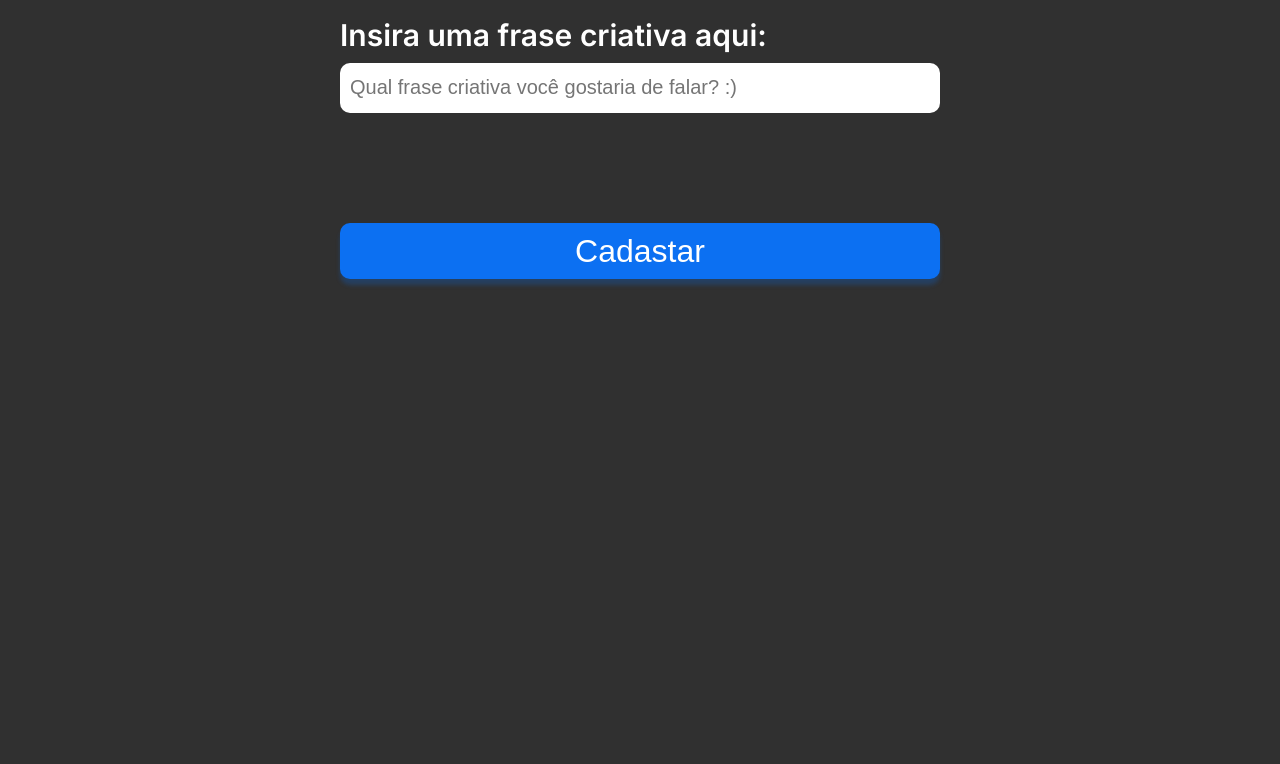
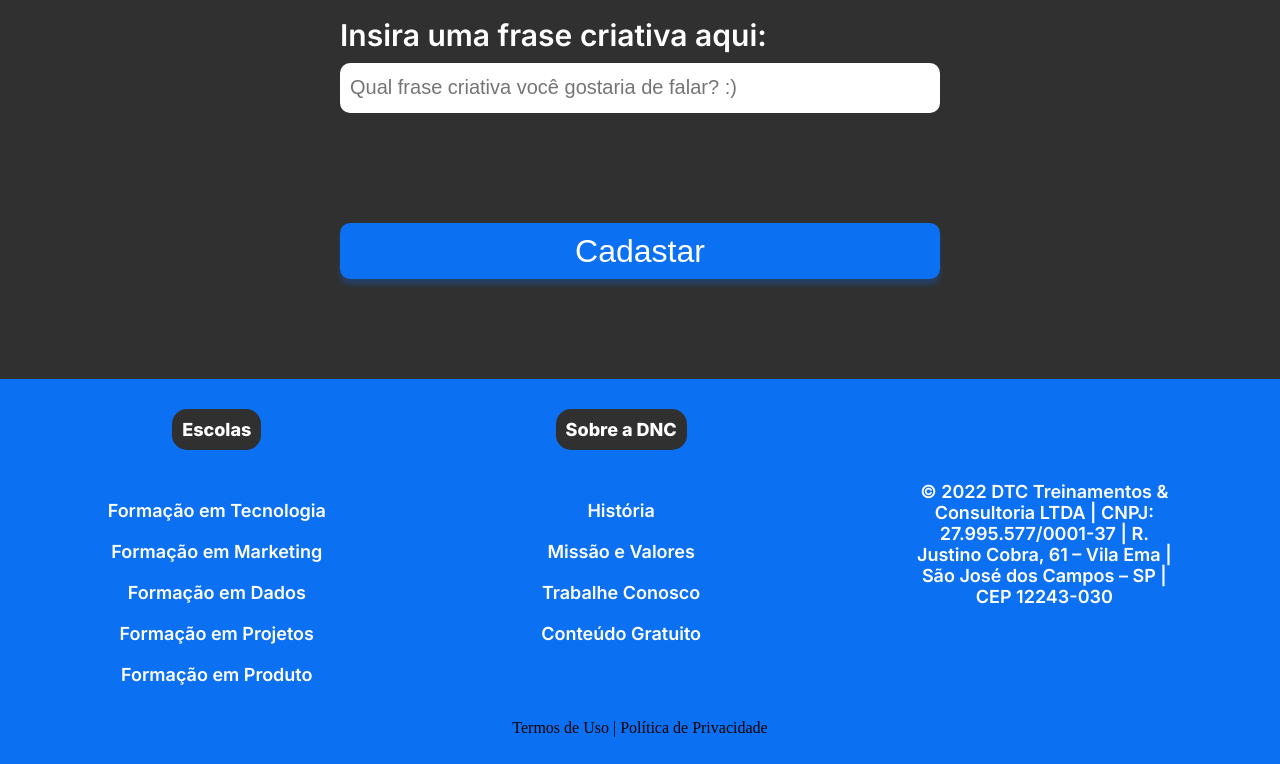
Before and after one commit to PascoalGN/Bootcamp-dnc, a plain HTML site: page index.html in a window 1280 px wide. Shown: the part 1278-2042 px from the top of the page. Before the commit the page ends 1657 px from the top, so only its background shows below. Drawn offline with Linux system fonts and the light colour scheme.

```diff
--- a/index.html
+++ b/index.html
@@ -72,13 +72,63 @@
 
         <input type="submit" value="Cadastar">
 
-
-
-
-
     </form>
 
    </section>
+   <footer>
+    <div class="linha1">
+        <nav>
+            <h5>Escolas</h5>
+            <ul>
+                <li>
+                    <a href="">Formação em Tecnologia</a>
+                </li>
+                <li>
+                    <a href="">Formação em Marketing</a>
+                </li>
+                <li>
+                    <a href="">Formação em Dados</a>
+                </li>
+                <li>
+                    <a href="">Formação em Projetos</a>
+                </li>
+                <li>
+                    <a href="">Formação em Produto</a>
+                </li>
+            </ul>
+
+        </nav>
+        <nav>
+            <h5>Sobre a DNC</h5>
+            <ul>
+                <li>
+                    <a href="">História</a>
+                </li>
+                <li>
+                    <a href="">Missão e Valores</a>
+                </li>
+                <li>
+                    <a href="">Trabalhe Conosco</a>
+                </li>
+                <li>
+                    <a href=""> Conteúdo Gratuito</a>
+                </li>
+
+            </ul>
+
+        </nav>
+
+        <div class="endereço">
+            © 2022 DTC Treinamentos & Consultoria LTDA | CNPJ: 27.995.577/0001-37 | R. Justino Cobra, 61 – Vila Ema | São José dos Campos – SP | CEP 12243-030
+
+        </div>
+
+    </div>
+    <div class="linha2">
+       Termos de Uso | Política de Privacidade
+
+    </div>
+   </footer>
 
 </body>
 </html>
--- a/staly.css
+++ b/staly.css
@@ -11,7 +11,7 @@ body{
     margin: 0px; /* Margim Externa*/
     padding: 0px; /* margin Interna*/
 
-    background:linear-gradient(180deg, rgb(12, 112, 242, 0.5) 19.91%, rgb(12, 112, 242,0) 24.84%),#303030;
+    background:linear-gradient(180deg, rgb(12, 112, 242, 1.5) 19.91%, rgb(12, 112, 242,0) 35.84%),#303030;
     background-repeat: no-repeat;
 
 }
@@ -165,6 +165,135 @@ section{
         margin-top: 100px;
         box-shadow: 0px 6px 4px  rgba(9, 111, 245, 0.251) ;
         cursor: pointer;
+    }
+
+    /* footer*/
+    footer{
+        width: 100%;
+        background-color: var(--azul-dnc);
+    }
+    footer .linha1{
+        display: flex;
+        justify-content: space-around;
+        align-items: center;
+    }
+    footer ul {
+        list-style: none;
+        margin: 0px;
+        padding: 0px;
+    }
+    footer h5{
+        text-align: center;
+        color: white;
+        font-weight: 800;
+        font-size: 18px;
+        font-family: var(--fonte-padrão);
+        background-color: var(--preto-dnc);
+        border-radius: 15px;
+
+        padding: 10px 10px 10px 10px;
 
 
     }
+    footer nav{
+        display: flex;
+        flex-direction: column ;
+        align-items: center;
+        height: 330px;
+
+    }
+    footer ul li {
+        text-align: center;
+        color: white;
+        font-weight: 600;
+        font-size: 18px;
+        font-family: var(--fonte-padrão);
+        margin: 20px 0px 20px 0px;
+    }
+    footer ul li a {
+        color: white;
+        text-decoration: none;
+    }
+    footer ul li a:hover{
+        color: var(--cinza-dnc);
+    }
+    footer .endereço{
+        font-weight: 600;
+        font-size: 18px;
+        font-family: var(--fonte-padrão);
+        color: white;
+        text-align: center;
+        width: 20%;
+    }
+    footer .linha2{
+        height:35px ;
+        display:flex;
+        justify-content: center;
+        margin: 0px;
+        padding: 10px;
+
+    }
+
+
+    footer .linha2 a {
+        font-family: var(--fonte-padrão);
+        font-size: 18px;
+        font-weight: 600;
+        color: white;
+        text-decoration: none;
+        padding: 5px;
+
+
+
+
+    }
+    footer .linha2 a:first-child{
+        border-right:3px solid white;
+
+    }
+    footer .linha2 a:hover{
+        color: var(--cinza-dnc);
+
+    }
+    /* Menu */
+    @media only screen and (max-width: 600px){
+        #principal{
+            flex-direction: column;
+            height: auto;
+        }
+        #Menu{
+            flex-direction: column;
+            width: 100%;
+            margin: 0px;
+
+
+        }
+        #Menu a {
+            display: flex;
+            align-items: center;
+            height: 50px;
+
+
+    }
+    #principal button {
+        width: 100%;
+        margin: 5px;
+    }
+    /* Section */
+    section h1{
+        font-size: 38px;
+    }
+    section h2 {
+        font-size: 28px;
+        padding-right: 5px;
+        padding-left: 15px;
+    }
+    form{
+        width: 95%;
+        font-size: 20px;
+
+    }
+    .checkbox-itens label {
+        font-size:15px ;
+    }
+}
```
